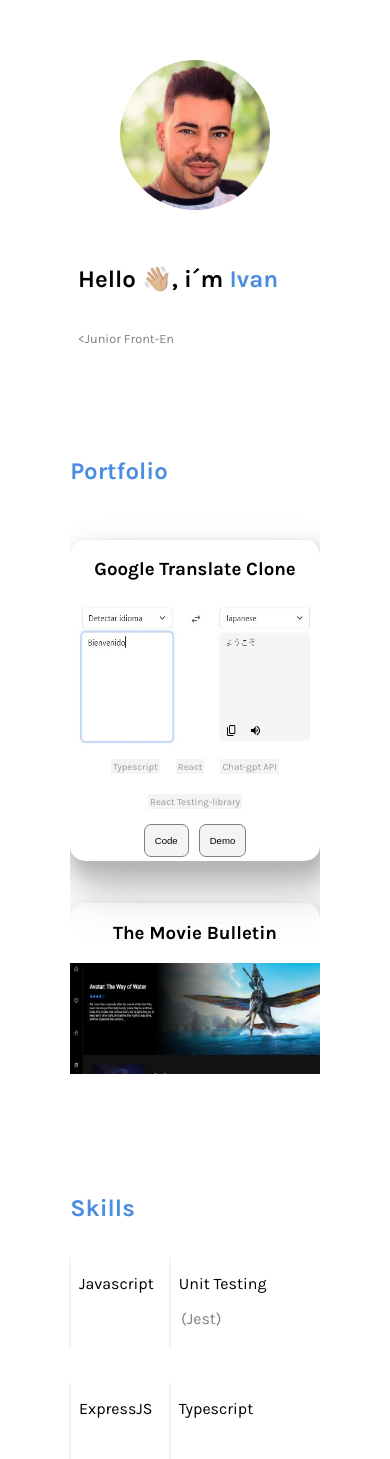
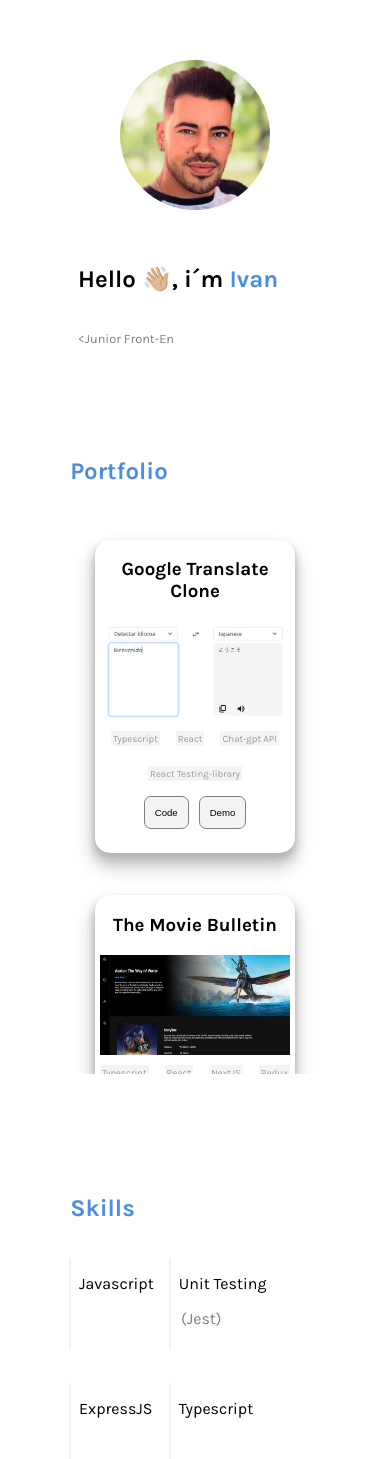
Before and after one commit to yebrai/yebraidev, a Next.js app: page / in a window 390 px wide. Shown: the part 109-1568 px from the top of the page. Built offline with nearby package versions, Linux system fonts and the light colour scheme.

Commit message:
improved styles

```diff
--- a/src/components/AppPortfolio/Portfolio.module.css
+++ b/src/components/AppPortfolio/Portfolio.module.css
@@ -28,9 +28,10 @@
   flex-direction: column;
   align-items: center;
   margin: 0;
-  box-shadow: var(--shadow-elevation-high);
+  box-shadow: var(--shadow-elevation);
   width: 450px;
   border-radius: 15px;
+  padding-bottom: 20px;
 }
 
 .image {
@@ -94,8 +95,8 @@
 
 @media (max-width: 627px) {
   .image {
-    width: 250px;
-    height: 150px;
+    width: 190px;
+    height: 100px;
   }
 
   .techsContainer p {
@@ -110,5 +111,9 @@
     font-size: 0.6rem;
   }
 
+  .mainUl li {
+    width: 200px;
+  }
+
 
 }
--- a/src/styles/globals.css
+++ b/src/styles/globals.css
@@ -2,27 +2,17 @@
 
 :root {
   --shadow-color: 0deg 0% 67%;
-  --shadow-elevation-low:
-    0.1px 0.3px 0.5px hsl(var(--shadow-color) / 0),
-    0.2px 0.6px 0.9px hsl(var(--shadow-color) / 0.2),
-    0.4px 1.3px 2px hsl(var(--shadow-color) / 0.4);
-  --shadow-elevation-medium:
-    0.1px 0.3px 0.5px hsl(var(--shadow-color) / 0),
-    0.4px 1.3px 2px hsl(var(--shadow-color) / 0.1),
-    0.8px 2.2px 3.5px hsl(var(--shadow-color) / 0.2),
-    1.3px 3.8px 6px hsl(var(--shadow-color) / 0.3),
-    2.2px 6.4px 10.2px hsl(var(--shadow-color) / 0.4);
-  --shadow-elevation-high:
-    0.1px 0.3px 0.5px hsl(var(--shadow-color) / 0),
-    0.9px 2.6px 4.1px hsl(var(--shadow-color) / 0.05),
-    1.5px 4.5px 7.1px hsl(var(--shadow-color) / 0.09),
-    2.2px 6.4px 10.2px hsl(var(--shadow-color) / 0.14),
-    2.9px 8.4px 13.3px hsl(var(--shadow-color) / 0.19),
-    3.7px 10.9px 17.3px hsl(var(--shadow-color) / 0.23),
-    4.8px 14px 22.2px hsl(var(--shadow-color) / 0.28),
-    6.2px 18.1px 28.7px hsl(var(--shadow-color) / 0.33),
-    7.9px 23.3px 36.9px hsl(var(--shadow-color) / 0.37),
-    10.2px 29.9px 47.4px hsl(var(--shadow-color) / 0.42);
+  --shadow-elevation:
+    0px 0.2px 0.3px hsl(var(--shadow-color) / 0),
+    -0.1px 1.2px 1.8px hsl(var(--shadow-color) / 0.05),
+    -0.1px 2px 3px hsl(var(--shadow-color) / 0.09),
+    -0.1px 2.9px 4.4px hsl(var(--shadow-color) / 0.14),
+    -0.2px 3.8px 5.7px hsl(var(--shadow-color) / 0.19),
+    -0.2px 4.9px 7.4px hsl(var(--shadow-color) / 0.23),
+    -0.3px 6.3px 9.5px hsl(var(--shadow-color) / 0.28),
+    -0.4px 8.1px 12.2px hsl(var(--shadow-color) / 0.33),
+    -0.5px 10.5px 15.8px hsl(var(--shadow-color) / 0.37),
+    -0.6px 13.4px 20.1px hsl(var(--shadow-color) / 0.42);
 }
 
 *:hover {
```
